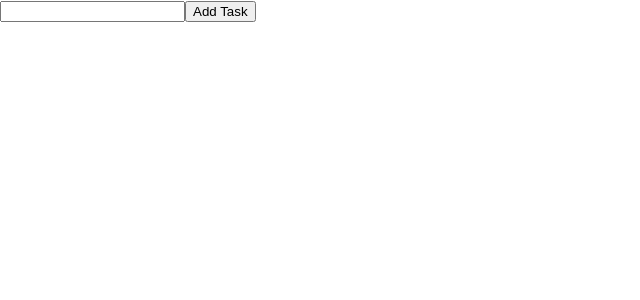
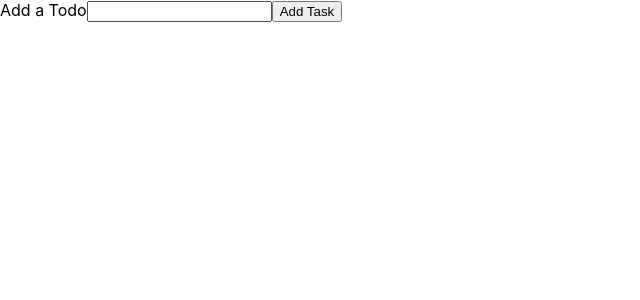
Before and after one commit to smackdh/react-firebase-todo-new, a React (Create React App) app: page / in a window 1280 px wide. Shown: the top 300 px of the page, without its empty margins (0-640 px from the left). Built offline with nearby package versions, Linux system fonts and the light colour scheme.

Commit message:
added some text

```diff
--- a/src/components/firebase/firebase.js
+++ b/src/components/firebase/firebase.js
@@ -1,11 +1,5 @@
-// Import the functions you need from the SDKs you need
 import { initializeApp } from "firebase/app";
-import { getAnalytics } from "firebase/analytics";
-// TODO: Add SDKs for Firebase products that you want to use
-// https://firebase.google.com/docs/web/setup#available-libraries
 
-// Your web app's Firebase configuration
-// For Firebase JS SDK v7.20.0 and later, measurementId is optional
 const firebaseConfig = {
   apiKey: "AIzaSyBcUAULcMJ8Y5we5AdFPmAwEeI9gND0Uy8",
   authDomain: "react-http-c8445.firebaseapp.com",
--- a/src/components/form/form.js
+++ b/src/components/form/form.js
@@ -1,6 +1,6 @@
 import React, { useState } from "react";
 
-const Form = () => {
+const Form = (todo) => {
   const [title, setTitle] = useState("");
 
   const titleChangeHandler = (e) => {
@@ -8,7 +8,7 @@ const Form = () => {
     console.log(e.target.value);
   };
 
-  const addTaskHandler = () => {
+  const addTodoHandler = () => {
     console.log("Test");
   };
 
@@ -17,14 +17,14 @@ const Form = () => {
   };
   return (
     <form onSubmit={submitHandler}>
-      <label htmlFor="title"></label>
+      <label htmlFor="title">Add a Todo</label>
       <input
         id="title"
         type="text"
         onChange={titleChangeHandler}
         value={title}
       />
-      <button onClick={addTaskHandler} type="submit">
+      <button onClick={addTodoHandler} type="submit">
         Add Task
       </button>
     </form>
```
